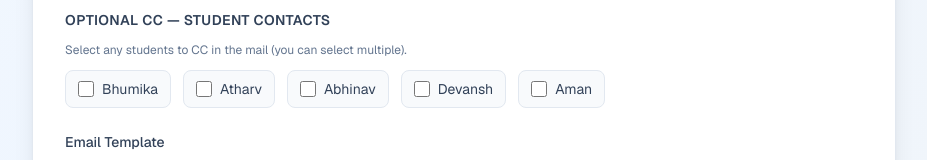
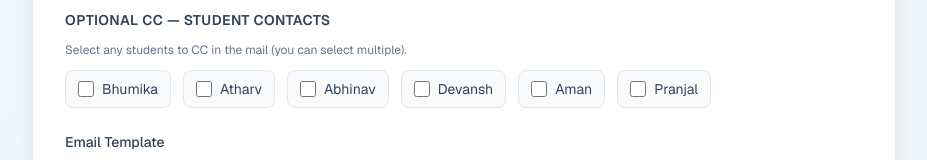
Before and after one commit to devansh-dek/HREmail, a Next.js app: page / in a window 1280 px wide. Shown: the part 1089-1249 px from the top of the page, without its empty margins (176-1103 px from the left). Built offline with nearby package versions, Linux system fonts and the light colour scheme.

Commit message:
added pranjal

```diff
--- a/app/page.tsx
+++ b/app/page.tsx
@@ -35,6 +35,7 @@ export default function Home() {
     { email: "abhinav.2023ug2075@iiitranchi.ac.in", name: "Abhinav" },
     { email: "devansh.2023ug1058@iiitranchi.ac.in", name: "Devansh" },
     { email: "aman.2023ug1047@iiitranchi.ac.in", name: "Aman" },
+    { email: "pranjal.2024ug4019@iiitranchi.ac.in", name: "Pranjal" },
   ];
   const templates = [
     { id: "normal", label: "Normal Invitation (default)" },
```
